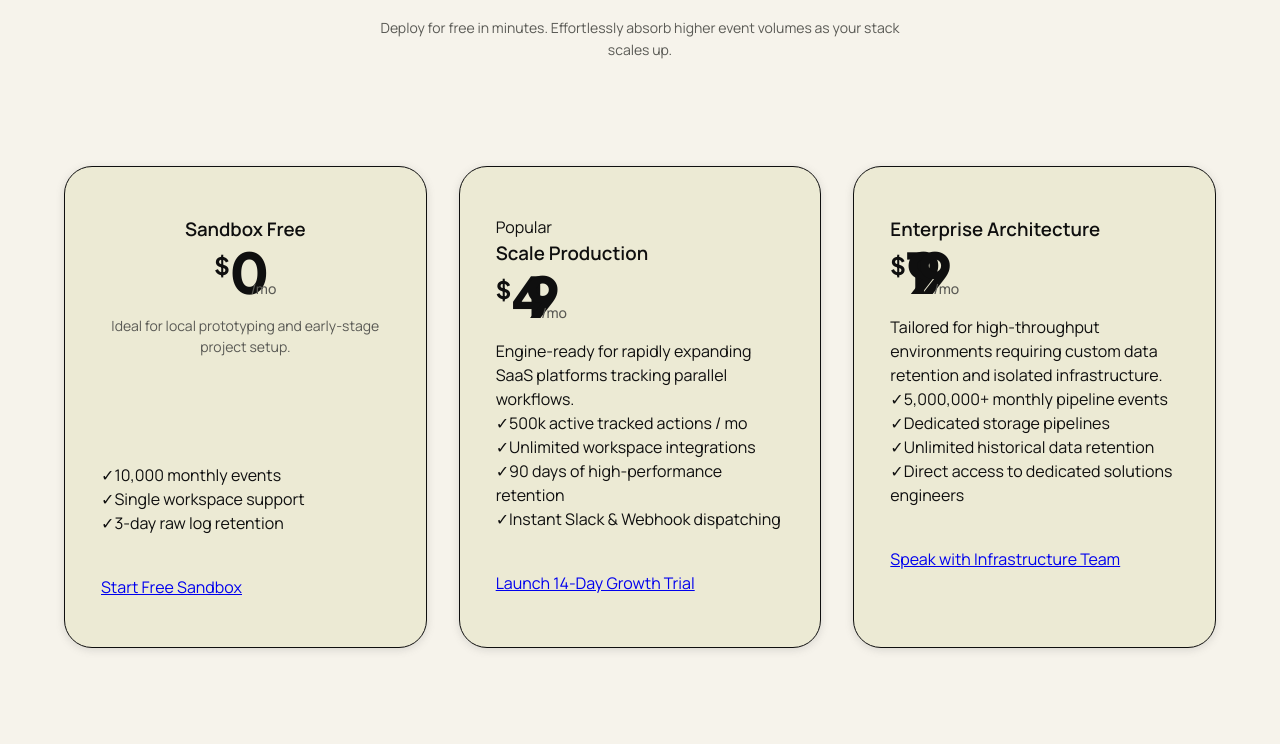
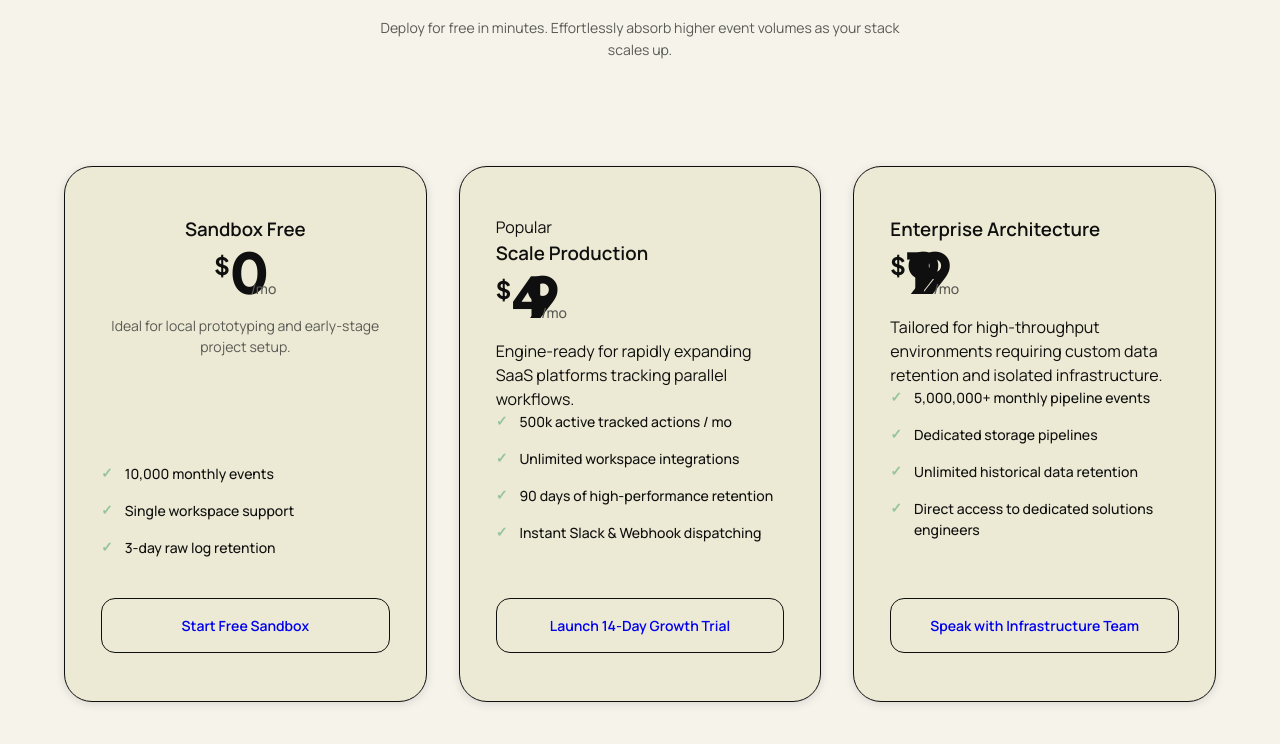
Before and after one commit to Tane4ka170/stunning-website-html-css, a plain HTML site: page index.html in a window 1280 px wide. Shown: the part 5048-5792 px from the top of the page. Drawn offline with nearby package versions, Linux system fonts and the light colour scheme.

Commit message:
Styled pricing feature items & CTA buttons layout

```diff
--- a/style.css
+++ b/style.css
@@ -1708,10 +1708,40 @@ body.dark-mode .card3d-list li span {
   margin-bottom: 40px;
   display: flex;
   flex-direction: column;
+  gap: 16px;
+  flex-grow: 1;
+}
+.pricing-features li {
+  font-family: "Manrope", sans-serif;
+  font-size: 14px;
+  font-weight: 500;
+  color: var(--ink);
+  display: flex;
+  align-items: flex-start;
+  gap: 12px;
+}
+.pricing-features li span {
+  color: var(--mint-deep);
+  font-weight: 700;
+  font-family: "JetBrains Mono", monospace;
+}
+body.dark-mode .pricing-features li span {
+  color: var(--mint);
 }
 .pricing-btn {
-}
-.regular {
+  display: block;
+  text-align: center;
+  padding: 16px 24px;
+  font-family: "Manrope", sans-serif;
+  font-size: 14px;
+  font-weight: 600;
+  text-decoration: none;
+  border-radius: 14px;
+  border: 1.5px solid var(--ink);
+  transition: all 0.3s cubic-bezier(0.34, 1.56, 0.64, 1);
+}
+.pricing-btn.regular {
+  background: transparent;
 }
 .featured {
 }
```
